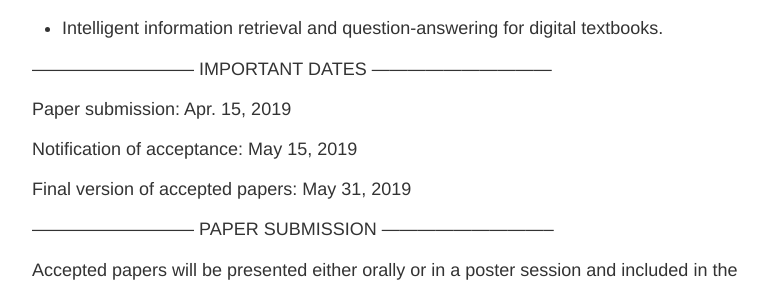
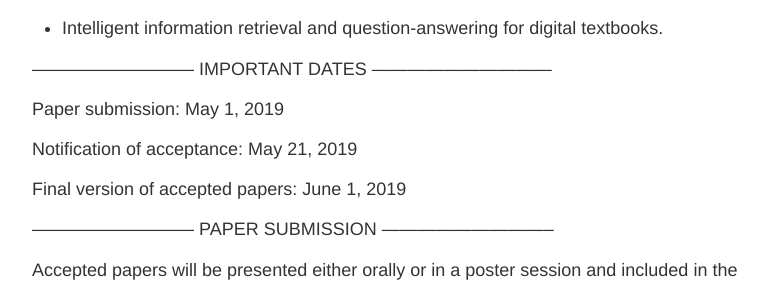
Before and after one commit to ml4ed/ml4ed.github.io, a Jekyll site: the page built from _posts/2019-03-21-2019-AIED-workshop.md, in a window 1280 px wide. Shown: the part 1423-1709 px from the top of the page, without its empty margins (248-1029 px from the left). Built offline with Jekyll 4.4.1, drawn with Linux system fonts in a browser that asks for light colours.

Commit message:
Update 2019-03-21-2019-AIED-workshop.md

```diff
--- a/_posts/2019-03-21-2019-AIED-workshop.md
+++ b/_posts/2019-03-21-2019-AIED-workshop.md
@@ -56,11 +56,11 @@ content to improve learning, engagement, learned modeling, and personalization;
 
 --------------------------- IMPORTANT DATES ------------------------------
 
-Paper submission:  Apr. 15, 2019
+Paper submission:  May 1, 2019
 
-Notification of acceptance: May 15, 2019
+Notification of acceptance: May 21, 2019
 
-Final version of accepted papers: May 31, 2019
+Final version of accepted papers: June 1, 2019
 
 --------------------------- PAPER SUBMISSION -----------------------------
 
```
